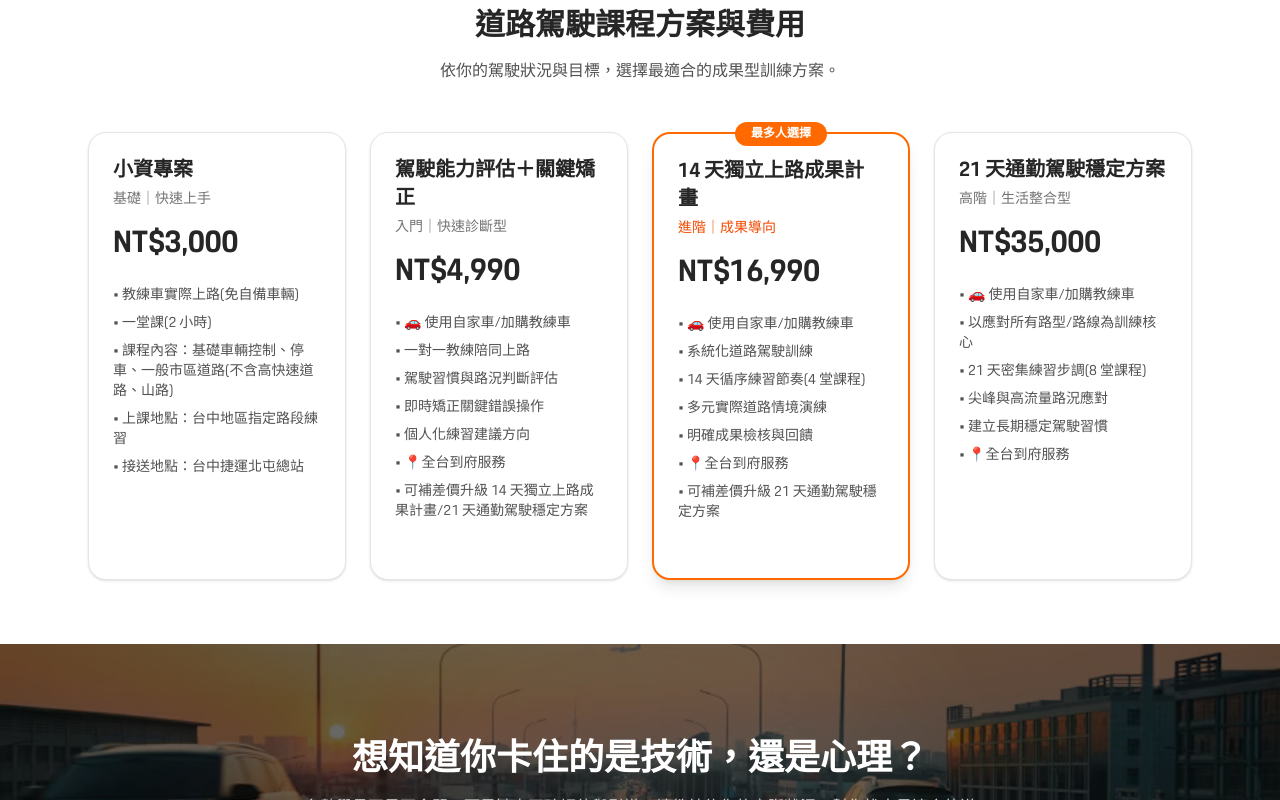
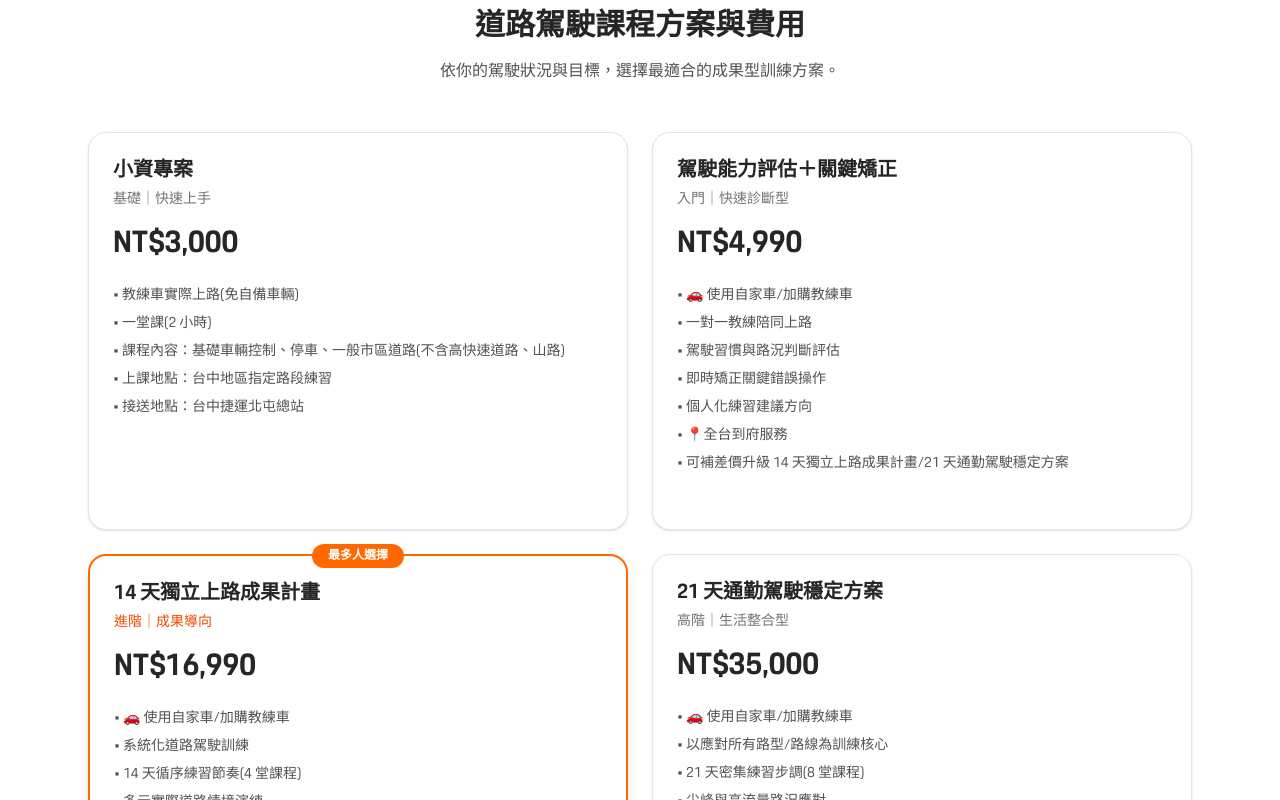
Before and after one commit to laurelke/drivemate-web, a Next.js app: page /courses/road-driving in a window 1280 px wide. Shown: the part 1100-1900 px from the top of the page. Built offline with nearby package versions, Linux system fonts and the light colour scheme; a web font is replaced by a local one.

Commit message:
feat: unify course pages layout and design

```diff
--- a/app/courses/road-driving/RoadDrivingClient.tsx
+++ b/app/courses/road-driving/RoadDrivingClient.tsx
@@ -82,7 +82,7 @@ className="object-cover md:object-cover object-center md:[object-position:50%_30
       依你的駕駛狀況與目標，選擇最適合的成果型訓練方案。
     </p>
 
-    <div className="grid items-stretch gap-6 sm:grid-cols-2 lg:grid-cols-4">
+    <div className="grid items-stretch gap-6 sm:grid-cols-2 lg:grid-cols-2">
       <div className="rounded-2xl border bg-white p-6 shadow">
         <h3 className="mb-1 text-xl font-semibold">
           小資專案
```
